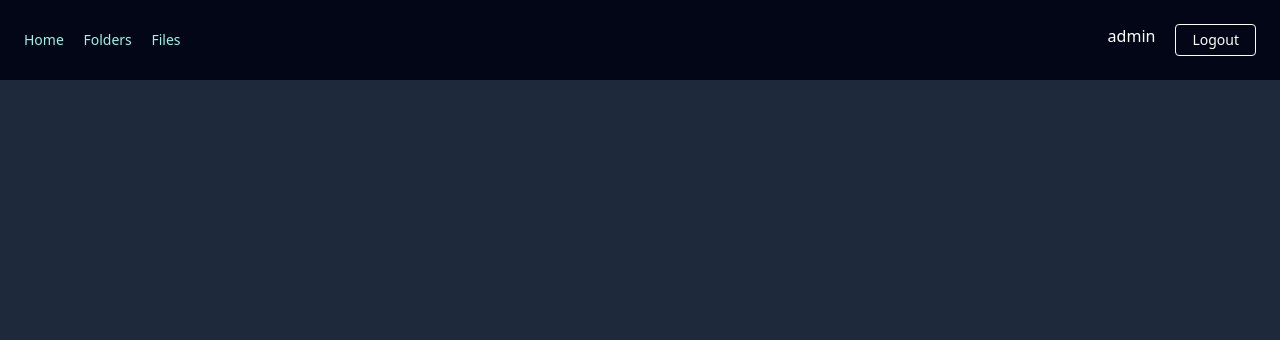
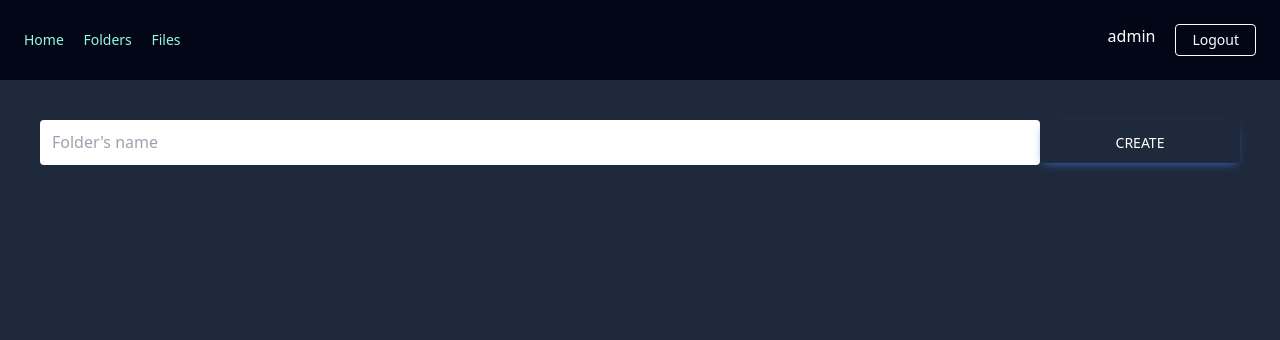
Before and after one commit to PHVNTOW999/FileServer, a Django app: page /folders in a window 1280 px wide. Shown: the top 340 px of the page. Run offline with Django 4.2, Linux system fonts and the light colour scheme; a user stored in the database is signed in; data that the repository does not hold is empty; some libraries are stand-ins or nearby versions.

Commit message:
create new folder page and func

```diff
--- a/FileServer/main/templates/main/folders.html
+++ b/FileServer/main/templates/main/folders.html
@@ -2,8 +2,35 @@
 
 {% block ctn %}
 
-    <h1 class="text-3xl font-bold underline">
-{#        Hello world!#}
-    </h1>
+    <div class="folders">
+        <div class="wrap m-10">
+            <div class="createForm">
+                <form method="POST" action="">
+                    {% csrf_token %}
+                    <input type="text"
+                           name="name"
+                           class="w-10/12 bg-white float-left text-black peer block min-h-[auto] rounded border-0 bg-transparent px-3 py-[0.32rem] leading-[2.15] outline-none transition-all duration-200 ease-linear motion-reduce:transition-none"
+                           id="exampleFormControlInput2"
+                           placeholder="Folder's name"
+                           required/>
+                    <input type="submit"
+                           name="Create Folder"
+                           class="w-1/6 float-right cursor-pointer inline-block rounded bg-primary px-7 pb-2.5 pt-3 text-sm font-medium uppercase leading-normal text-white shadow-[0_4px_9px_-4px_#3b71ca] transition duration-150 ease-in-out hover:bg-primary-600 hover:shadow-[0_8px_9px_-4px_rgba(59,113,202,0.3),0_4px_18px_0_rgba(59,113,202,0.2)] focus:bg-primary-600 focus:shadow-[0_8px_9px_-4px_rgba(59,113,202,0.3),0_4px_18px_0_rgba(59,113,202,0.2)] focus:outline-none focus:ring-0 active:bg-primary-700 active:shadow-[0_8px_9px_-4px_rgba(59,113,202,0.3),0_4px_18px_0_rgba(59,113,202,0.2)] dark:shadow-[0_4px_9px_-4px_rgba(59,113,202,0.5)] dark:hover:shadow-[0_8px_9px_-4px_rgba(59,113,202,0.2),0_4px_18px_0_rgba(59,113,202,0.1)] dark:focus:shadow-[0_8px_9px_-4px_rgba(59,113,202,0.2),0_4px_18px_0_rgba(59,113,202,0.1)] dark:active:shadow-[0_8px_9px_-4px_rgba(59,113,202,0.2),0_4px_18px_0_rgba(59,113,202,0.1)]"
+                           data-te-ripple-init
+                           data-te-ripple-color="light"
+                           value="Create"/>
+                </form>
+            </div>
+            {% if folders %}
+                <div class="main">
+                    {% for folder in folders %}
+                        <div class="folder">
+                            {{ folder.name }}
+                        </div>
+                    {% endfor %}
+                </div>
+            {% endif %}
+        </div>
+    </div>
 
 {% endblock %}
```
